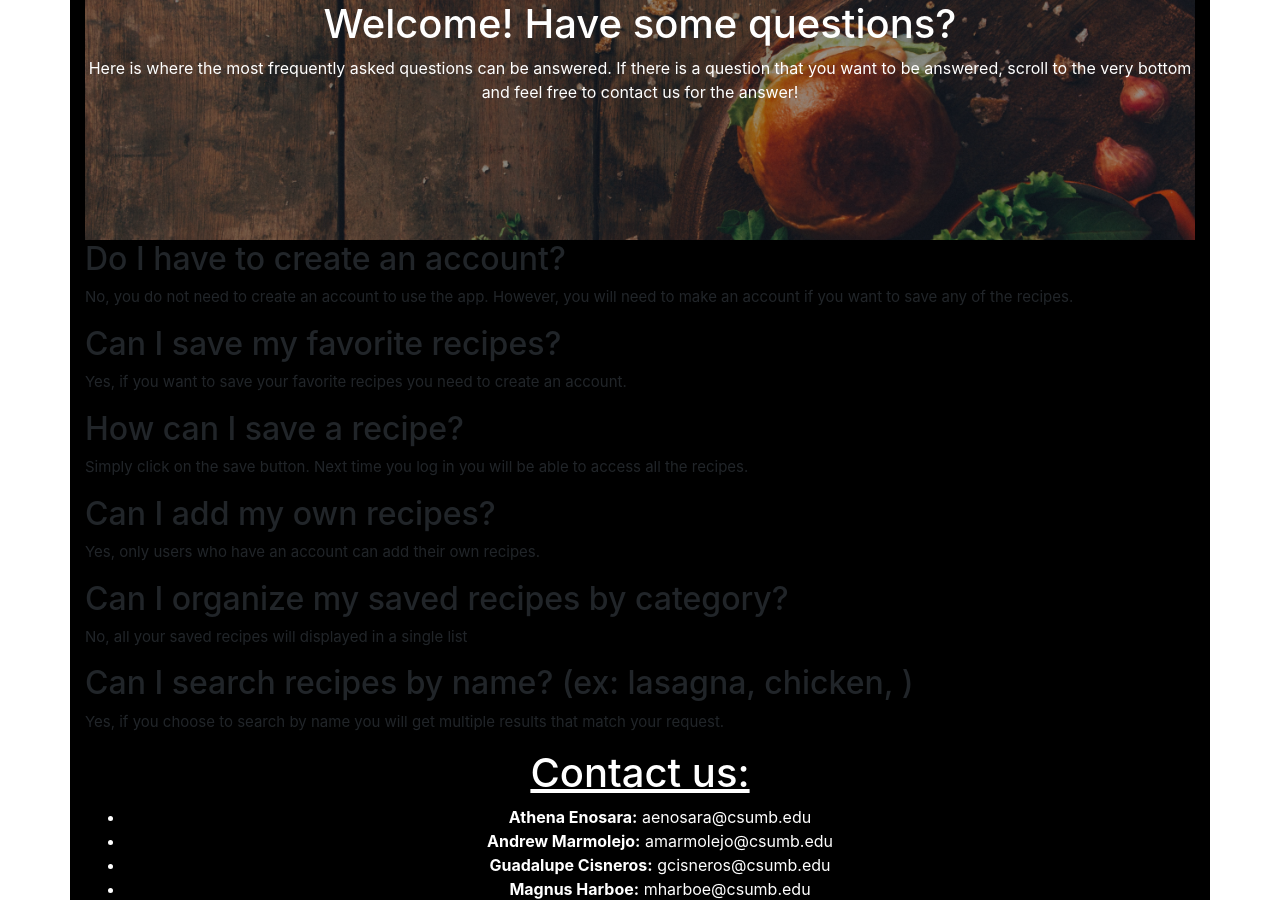
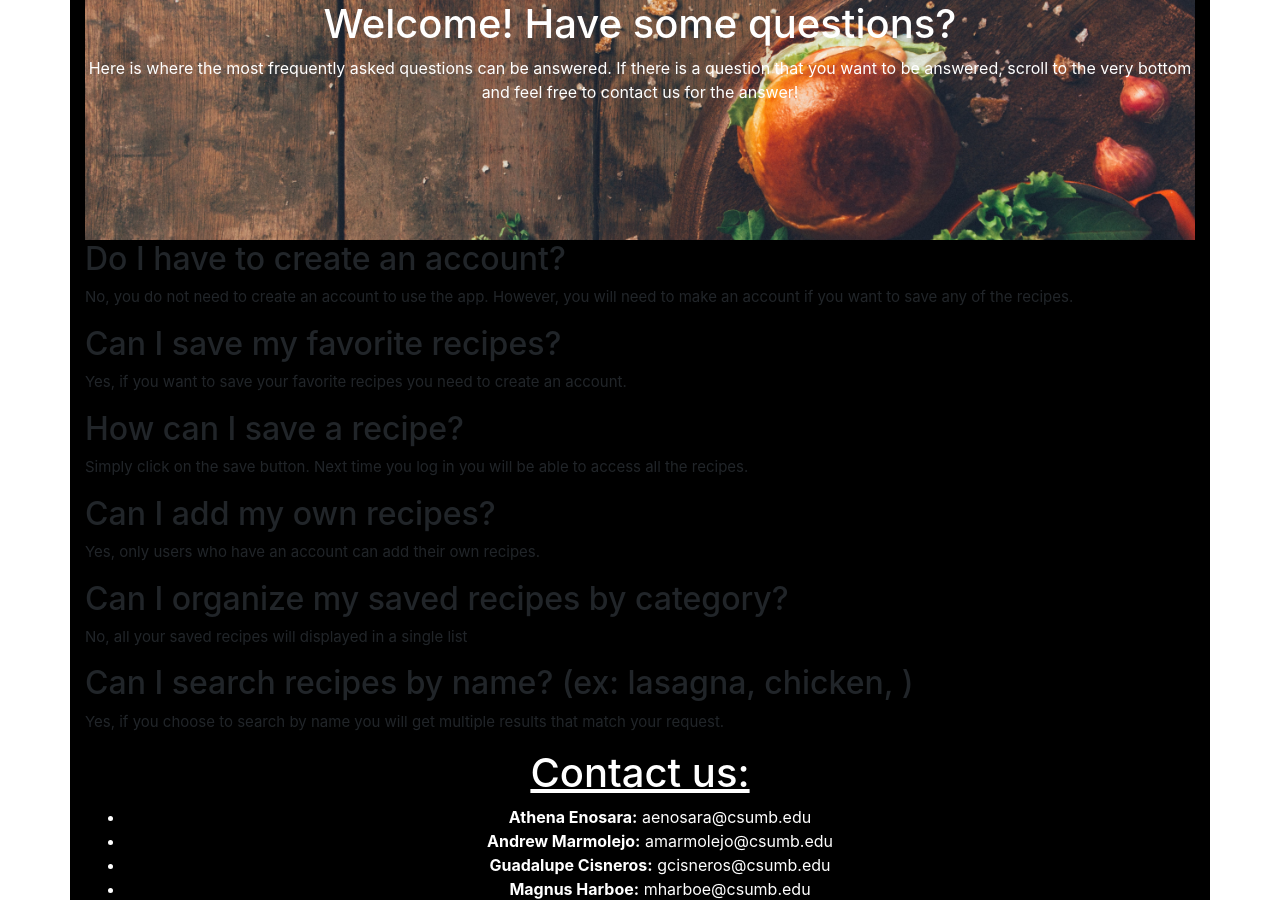
Before and after one commit to enos2328/cst205-project, a Flask app: page /faq in a window 1280 px wide. Shown: the part 56-956 px from the top of the page. Run offline with Flask 2, Linux system fonts and the light colour scheme; some libraries are stand-ins or nearby versions.

Commit message:
Update style.css

```diff
--- a/static/css/style.css
+++ b/static/css/style.css
@@ -40,7 +40,7 @@ header
 
 #sub-header{
   height: 30vh;
-  background: linear-gradient(rgba(0,0,0,0.4),rgba(0,0,0,0.4)),url(img/bread-color-copyspace-1565982.jpg);
+  background: url(img/bread-color-copyspace-1565982.jpg);
   background-position: center;
   background-size: cover;
   background-attachment: fixed;
```
